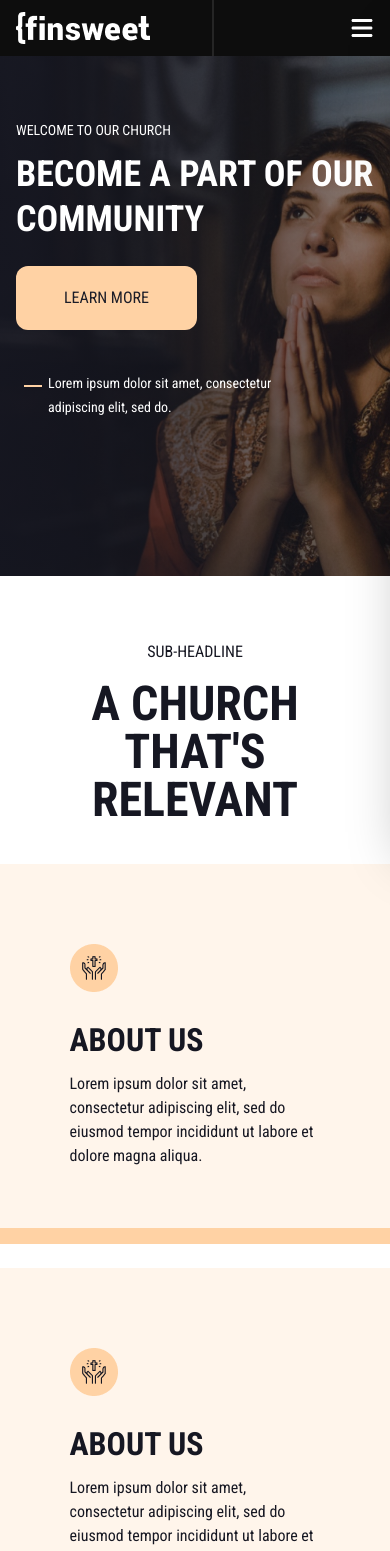
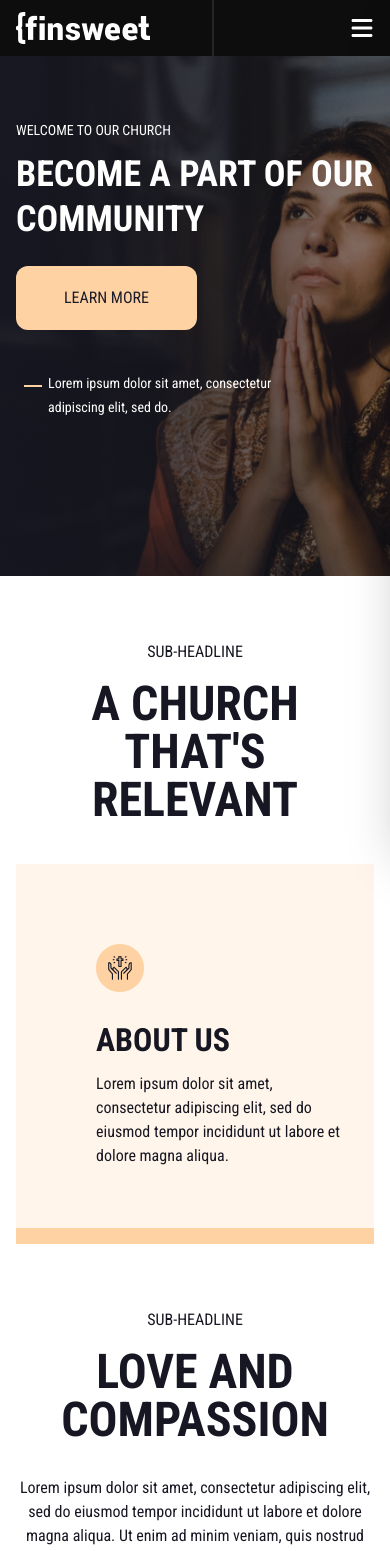
Before and after one commit to jebelenur/Finsweet-tailwind, a React (Vite) app: page / in a window 390 px wide. Shown: the top 1551 px of the page. Built offline with nearby package versions, Linux system fonts and the light colour scheme.

Commit message:
responsive add

```diff
--- a/src/components/pages/home/Aboutus.jsx
+++ b/src/components/pages/home/Aboutus.jsx
@@ -1,12 +1,31 @@
-import React from 'react'
+import React, { useRef, useEffect } from 'react'
 import Container from '../../common/Container'
 import Subheading from '../../common/Subheading'
 import Headings from '../../common/Headings'
 import Cards from '../../common/Cards'
 import Images from '../../ui/Images'
 import prayericon from '../../../assets/prayericon.png'
+import { cardData } from '../../../dummydata/aboutusdata'
 
 const Aboutus = () => {
+  const scrollRef = useRef(null)
+
+  useEffect(() => {
+    const el = scrollRef.current
+    if (!el) return
+
+    const handleScroll = () => {
+      if (el.scrollLeft >= el.scrollWidth / 2) {
+        el.scrollLeft = 0
+      }
+    }
+
+    el.addEventListener('scroll', handleScroll)
+    return () => el.removeEventListener('scroll', handleScroll)
+  }, [])
+
+  const loopedCards = [...cardData, ...cardData]
+
   return (
     <>
       <Container>
@@ -19,22 +38,19 @@ const Aboutus = () => {
               a church that's relevant
             </Headings>
           </div>
-          <div className='mt-10 mb-16 lg:mt-16 lg:mb-32 flex flex-col lg:flex-row items-center gap-6'>
-            <Cards
-              logo={<Images src={prayericon} alt="not found"/>}
-              title="ABOUT US"
-              description="Lorem ipsum dolor sit amet, consectetur adipiscing elit, sed do eiusmod tempor incididunt ut labore et dolore magna aliqua."
-            />
-            <Cards
-              logo={<Images src={prayericon} alt="not found"/>}
-              title="ABOUT US"
-              description="Lorem ipsum dolor sit amet, consectetur adipiscing elit, sed do eiusmod tempor incididunt ut labore et dolore magna aliqua."
-            />
-            <Cards
-              logo={<Images src={prayericon} alt="not found"/>}
-              title="ABOUT US"
-              description="Lorem ipsum dolor sit amet, consectetur adipiscing elit, sed do eiusmod tempor incididunt ut labore et dolore magna aliqua."
-            />
+          <div
+            ref={scrollRef}
+            className='mt-10 mb-16 lg:mt-16 lg:mb-32 flex gap-6 overflow-x-auto [&::-webkit-scrollbar]:hidden [-ms-overflow-style:none] [scrollbar-width:none]'
+          >
+            {loopedCards.map((item, index) => (
+              <Cards
+                key={index}
+                className='shrink-0'
+                logo={<Images src={prayericon} alt="not found"/>}
+                title={item.title}
+                description={item.description}
+              />
+            ))}
           </div>
         </div>
       </Container>
--- /dev/null
+++ b/src/dummydata/aboutusdata.js
@@ -0,0 +1,18 @@
+export const cardData = [
+  {
+    title: "ABOUT US",
+    description: "Lorem ipsum dolor sit amet, consectetur adipiscing elit, sed do eiusmod tempor incididunt ut labore et dolore magna aliqua."
+  },
+  {
+    title: "GET INVOLVED",
+    description: "Lorem ipsum dolor sit amet, consectetur adipiscing elit, sed do eiusmod tempor incididunt ut labore et dolore magna aliqua."
+  },
+  {
+    title: "GIVING BACK",
+    description: "Lorem ipsum dolor sit amet, consectetur adipiscing elit, sed do eiusmod tempor incididunt ut labore et dolore magna aliqua."
+  },
+  {
+    title: "OUR MISSION",
+    description: "Lorem ipsum dolor sit amet, consectetur adipiscing elit, sed do eiusmod tempor incididunt ut labore et dolore magna aliqua."
+  }
+]
```
